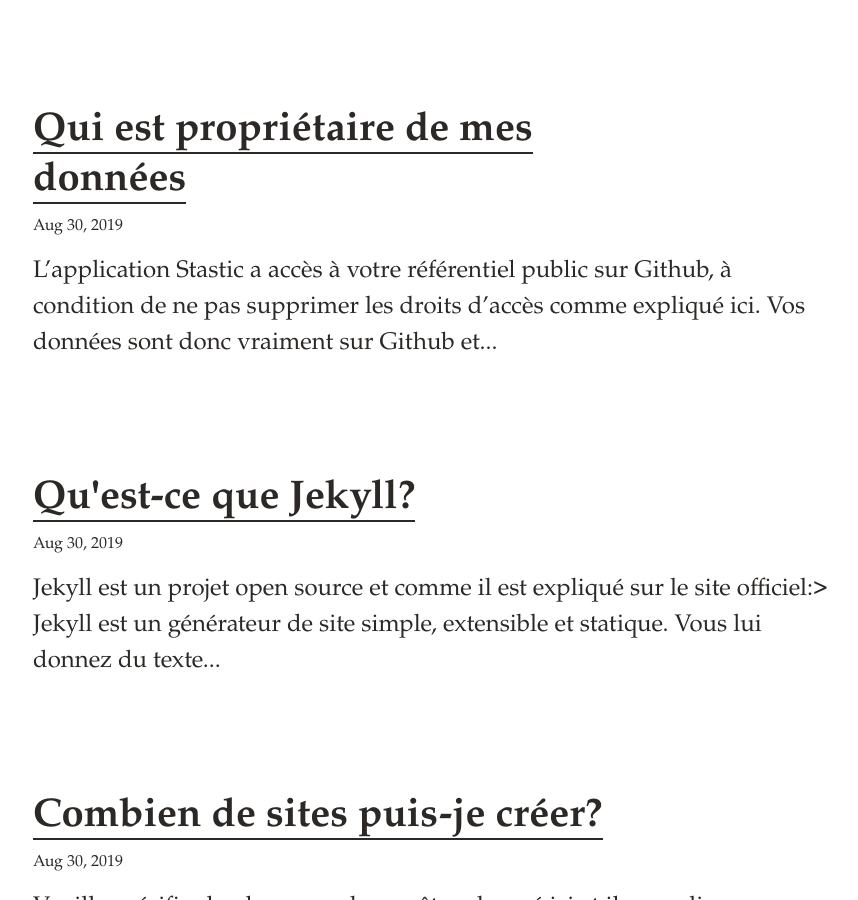
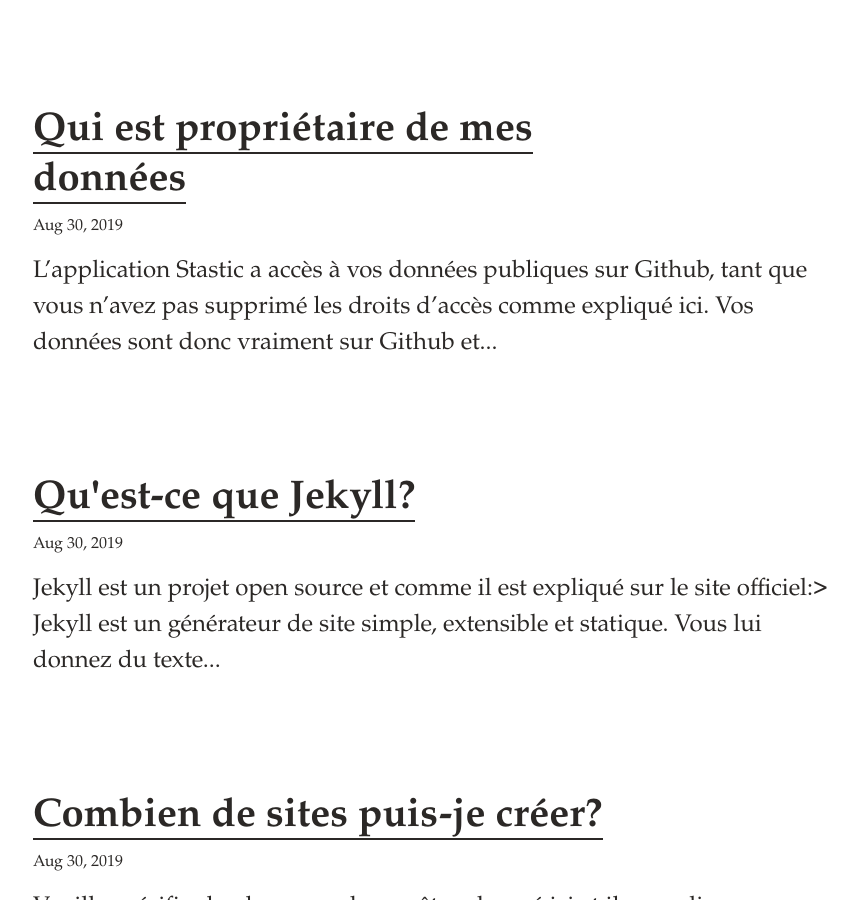
Before and after one commit to lexoyo/www.stastic.net, a Jekyll site: the page built from fr.md, in a window 1280 px wide and 900 px high, scrolled down 477 px. Shown: the whole window, without its empty margins (207-1065 px from the left). Built offline with Jekyll 4.4.1, drawn with Linux system fonts in a browser that asks for light colours; comment, search, counter and statistics services are not loaded.

Commit message:
Create _fr/a_qui_appartient_mon_data.md

```diff
--- a/_fr/a_qui_appartient_mon_data.md
+++ b/_fr/a_qui_appartient_mon_data.md
@@ -2,6 +2,8 @@
 title: Qui est propriétaire de mes données
 
 ---
+L'application Stastic a accès à vos données publiques sur Github, tant que vous n'avez pas [supprimé les droits d'accès comme expliqué ici](https://developer.github.com/apps/managing-github-apps/editing-a-github-app-s-permissions/).
 
+Vos données sont donc vraiment sur Github et nous faisons confiance à cette société pour qu’elles ne les utilisent pas sans votre consentement ni  à des fins publicitaires.
 
-L'application Stastic a accès à votre référentiel public sur Github, à condition de ne pas [supprimer les droits d'accès comme expliqué ici](https://developer.github.com/apps/managing-github-apps/editing-a-github-app-s-permissions/). Vos données sont donc vraiment sur Github et nous faisons confiance à cette société pour qu’elles ne les utilisent pas sans votre consentement et à des fins publicitaires ou pire. S'il vous plaît [contactez-nous comme expliqué sur cette page](/contact) si vous avez des problèmes de confidentialité.
+S'il vous plaît [contactez-nous comme expliqué sur cette page](/contact) si vous avez des problèmes ou des idées concernant confidentialité.
```
